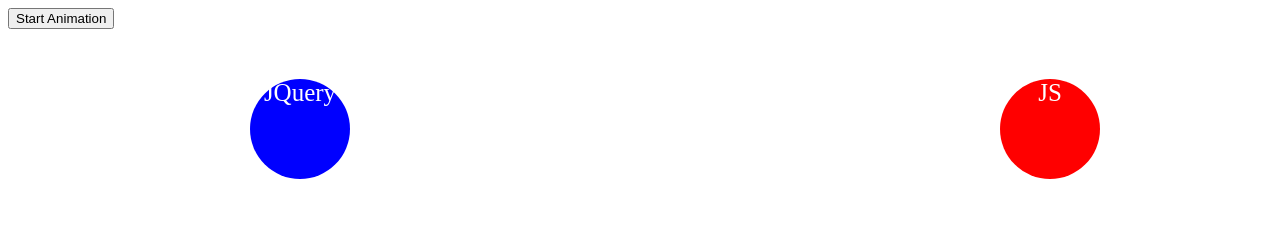
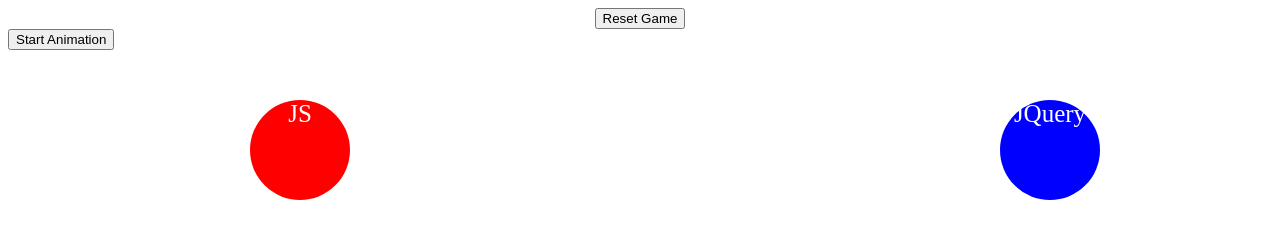
Before and after one commit to rjmcbain/racer-game, a plain HTML site: page index.html in a window 1280 px wide. Both pictures are taken after a click on the button "Start Animation". Drawn offline with nearby package versions, Linux system fonts and the light colour scheme.

Commit message:
i still dont know what i am doing

```diff
--- a/css/style.css
+++ b/css/style.css
@@ -1,15 +1,21 @@
-
+/*body {
+    background-image: url("https://encrypted-tbn0.gstatic.com/images?q=tbn:ANd9GcQkPrE8MxokF_XVvJ5csW4sE5pAq6S55TiFrPmzVuuYQFaq178x");
+	background-repeat: no-repeat;
+}
+*/
 
 #red{
    	width: 100px;
    	height: 100px;
     background-color:red;
+    position:absolute;
 }
 
 #blue{
    	width: 100px;
    	height: 100px;
     background-color:blue;
+    position:absolute;
 }
 
 div{
@@ -18,5 +24,4 @@
 	border-radius: 50px;
 	text-align: center;
 	font-size: 25px;
-	position:absolute;
 }
--- a/index.html
+++ b/index.html
@@ -6,6 +6,10 @@
 	<title>Racer Game</title>
 </head>
 <body>
+
+	<center>
+		<input type="button" value="Reset Game" onClick="window.location.reload()">
+	</center>
 	<button>Start Animation</button>
 	<div id="red">JS</div>
 	<div id="blue">JQuery</div>
--- a/js/app.js
+++ b/js/app.js
@@ -1,9 +1,9 @@
 console.log("WTF IS GOING ON!!!???")
 
 $("button").click(function(){
-    $("#red").animate({left: '1000px'});
+    $("#red").animate({left: '250px'});
 });
 
 $("button").click(function(){
-    $("#blue").animate({left: '250px'});
+    $("#blue").animate({left: '1000px'});
 });
```
